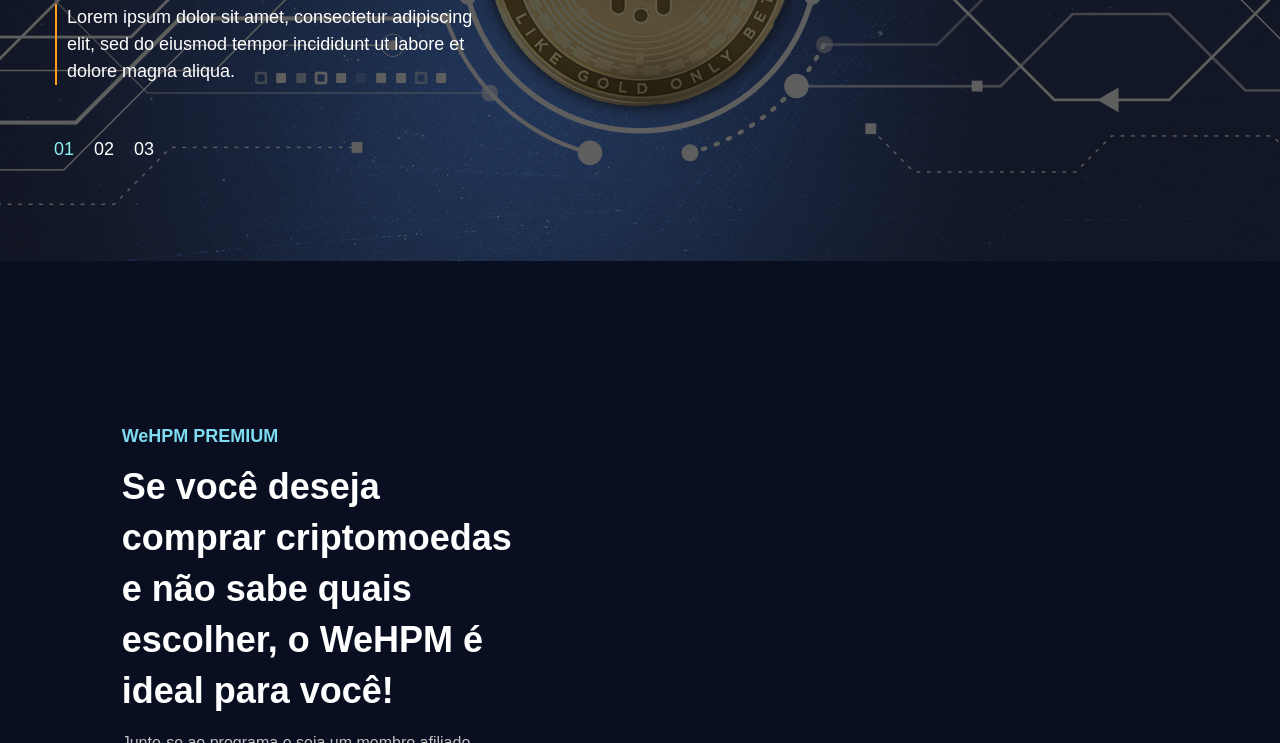
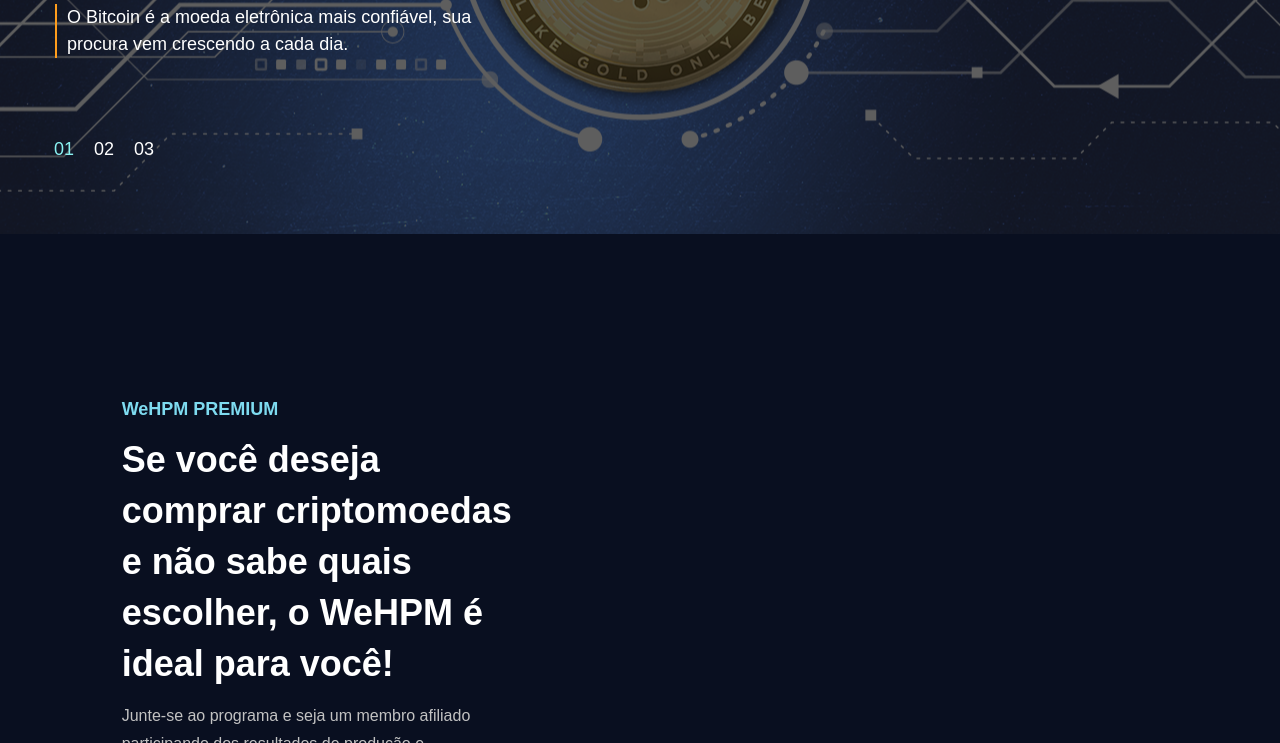
Before and after one commit to Libertygeneration/site-oficial, a plain HTML site: page index.html in a window 1280 px wide. Shown: the part 357-1100 px from the top of the page. Drawn offline with nearby package versions, Linux system fonts and the light colour scheme; files whose address does not match are found by name; a web font is replaced by a local one.

Commit message:
Atualizando Lorem Ipsum

```diff
--- a/index.html
+++ b/index.html
@@ -79,7 +79,7 @@
 									<div class="item">
 										<div class="inside">
 											<h1>O futuro da tecnologia está aqui.</h1>
-											<p>Lorem ipsum dolor sit amet, consectetur adipiscing elit, sed do eiusmod tempor incididunt ut labore et dolore magna aliqua.</p>
+											<p>O Bitcoin é a moeda eletrônica mais confiável, sua procura vem crescendo a cada dia.</p>
 
 										</div>
 									</div>
```
